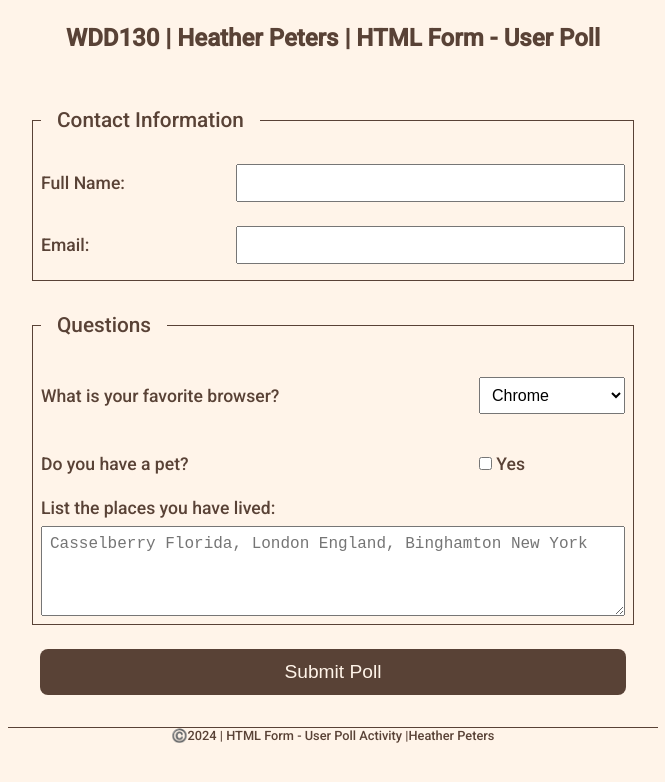
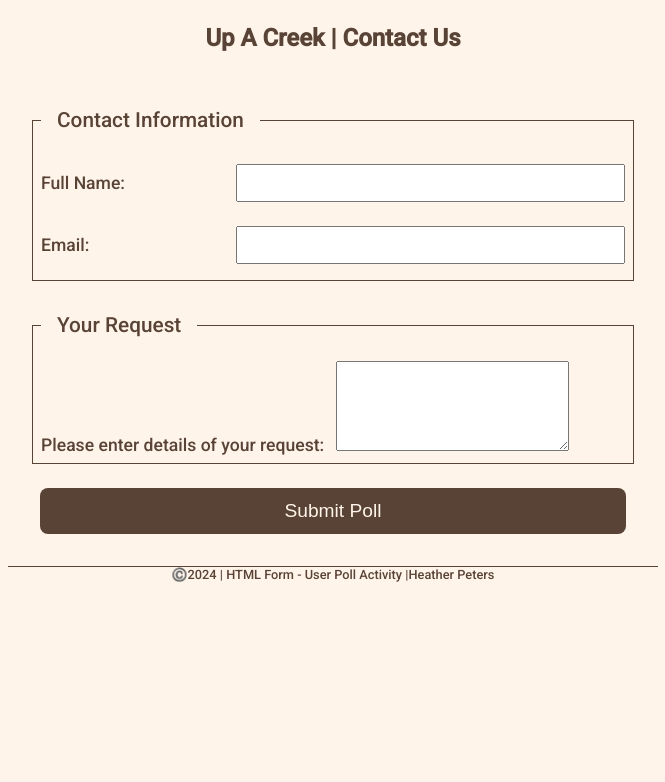
Before and after one commit to hpet2024/wdd130, a plain HTML site: page wwr/contact-form.html in a window 1280 px wide. Shown: the whole page, without its empty margins (307-972 px from the left). Drawn offline with Linux system fonts and the light colour scheme; files that its build step writes are made by us from their sources.

Commit message:
changing to add content

```diff
--- a/wwr/contact-form.html
+++ b/wwr/contact-form.html
@@ -4,12 +4,12 @@
     <head>
         <meta charset="utf-8">
         <meta name="viewport" content="width=device-width,initial-scale=1">
-        <title>WDD130 | HTML Form - User Poll</title>
-        <link rel="stylesheet" href="styles/poll-form.css">
+        <title>WDD130 | Contact Us Form</title>
+        <link rel="stylesheet" href="styles/contact-form.css">
     </head>
     <body>
         <header>
-            <h1>WDD130 | Heather Peters | HTML Form - User Poll</h1>
+            <h1>Up A Creek | Contact Us</h1>
         </header>
         <main>
             <form>
@@ -25,8 +25,8 @@
                     </div>
                 </fieldset>
                 <fieldset>
-                    <legend>Questions</legend>
-                    <div class="form-item column1">
+                    <legend>Your Request</legend>
+                    <!--<div class="form-item column1">
                     <label for="browser">What is your favorite browser?</label>
                     <select id="browser" name="browser">
                         <option value="chrome">Chrome</option>
@@ -40,9 +40,11 @@
                     <div class="form-item column1">
                     <label for="pet">Do you have a pet?</label>
                     <label><input type="checkbox" id="pet" name="q5" value="True"> Yes</label>
+                    </div>-->
+                    <div>
+                    <label for="feedback">Please enter details of your request:</label>
+                    <textarea id="feedback" name="feedback" rows="4"></textarea>
                     </div>
-                    <label for="feedback">List the places you have lived:</label>
-                    <textarea id="feedback" name="feedback" rows="4" placeholder="Casselberry Florida, London England, Binghamton New York"></textarea>
                 </fieldset>
                 <button type="submit">Submit Poll</button>
             </form>
```
